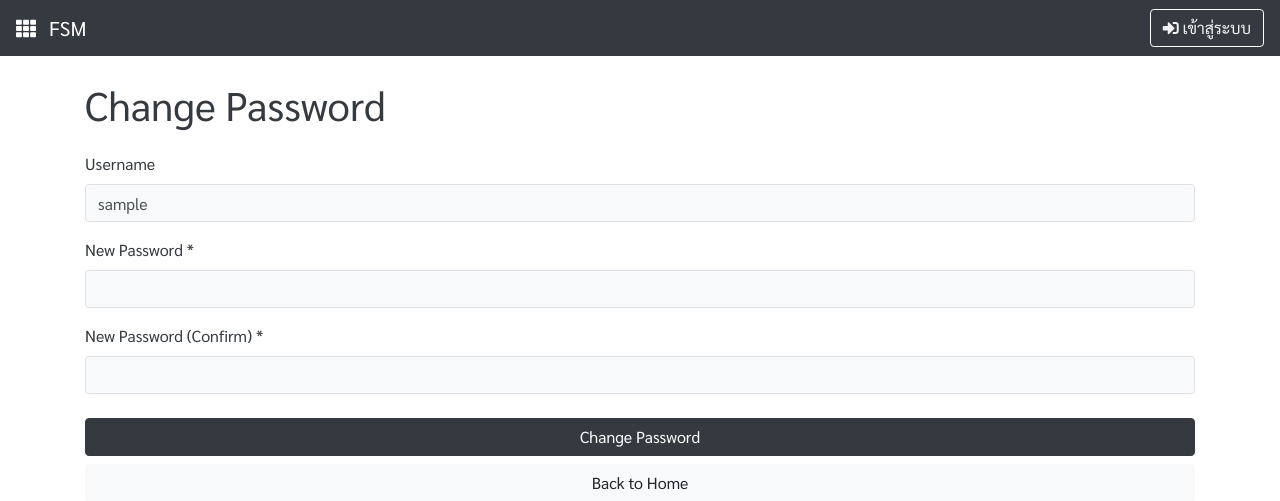
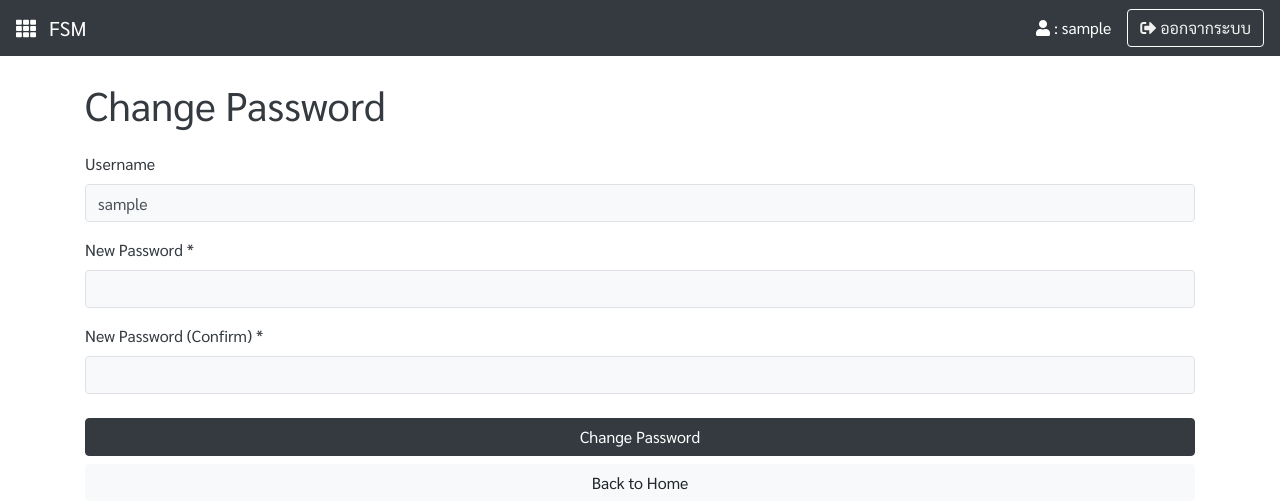
Before and after one commit to chattida/Furniture-Shop-Management, a Django app: page /change_password/ in a window 1280 px wide. Shown: the top 501 px of the page. Run offline with Django 3.2, Linux system fonts and the light colour scheme; the visitor is signed in with stand-in values (Sample User, id 1); some libraries are stand-ins or nearby versions.

Commit message:
:rocket: Update navbar

```diff
--- a/Account/templates/Account/login.html
+++ b/Account/templates/Account/login.html
@@ -13,7 +13,7 @@
         <div class="input-group mb-2 mr-sm-2">
           <div class="input-group-prepend">
             <div class="input-group-text">
-              <i class="fas fa-user-alt"></i>
+              <i class="fas fa-user"></i>
             </div>
           </div>
           <input
--- a/templates/base.html
+++ b/templates/base.html
@@ -28,9 +28,18 @@
         <h5 class="d-inline mx-2">FSM</h5>
       </a>
       <div class="navbar-nav ml-auto">
+        {% if user.is_authenticated %}
+        <p class="text-white my-auto mr-3">
+          <i class="fas fa-user"></i> : {{ user.get_username }}
+        </p>
+        <a class="btn btn-outline-orange" href="{% url 'logout' %}"
+          ><i class="fas fa-sign-out-alt"></i> ออกจากระบบ</a
+        >
+        {% else %}
         <a class="btn btn-outline-orange" href="{% url 'login' %}"
           ><i class="fas fa-sign-in-alt"></i> เข้าสู่ระบบ</a
         >
+        {% endif %}
       </div>
     </nav>
     <!-- container -->
```
Also changed, not shown: static/image/grid.png (deleted).
